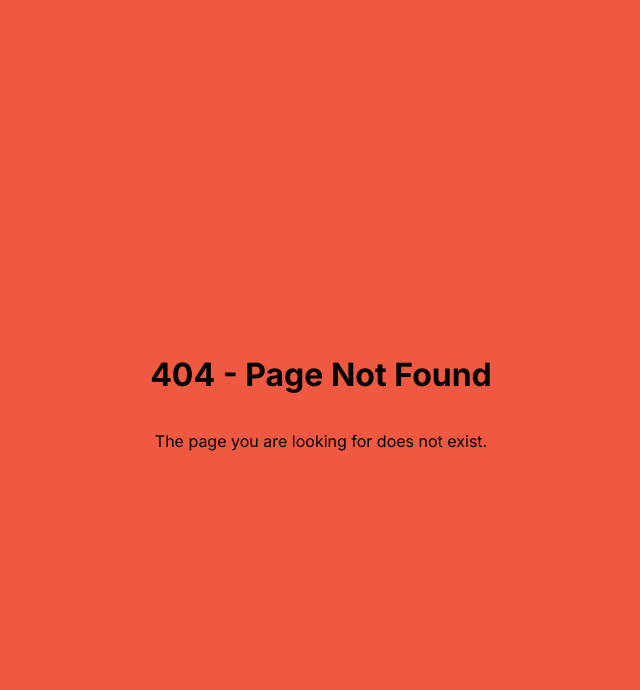
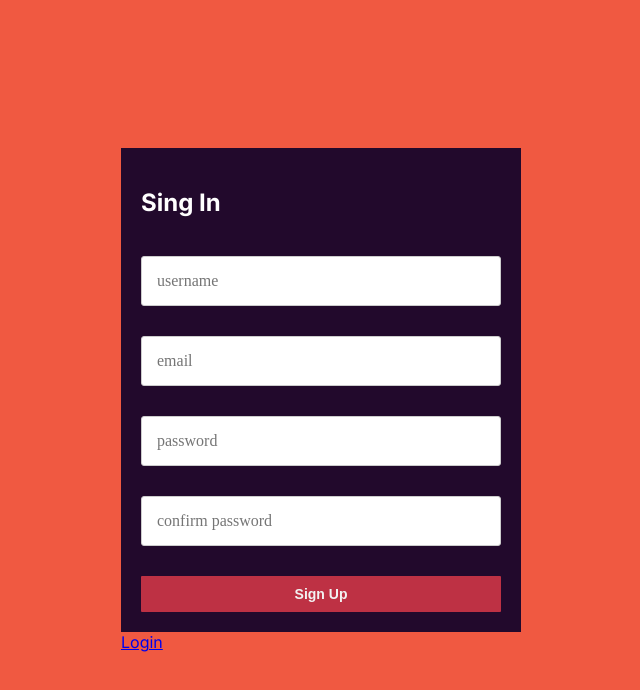
Before and after one commit to uaipedro/next-client-with-login, a Next.js app: page /singin in a window 1280 px wide. Before the commit this address had no page. Shown: the top 690 px of the page, without its empty margins (319-959 px from the left). Built offline with nearby package versions, Linux system fonts and the light colour scheme.

Commit message:
Add Link component to LoginForm and update form class name

```diff
--- a/src/app/page.tsx
+++ b/src/app/(pages)/singin/page.tsx
@@ -1,11 +1,11 @@
 import Image from "next/image";
 import styles from "./page.module.css";
-import LoginForm from "./components/LoginForm";
+import SinginForm from "@/app/components/SinginForm";
 
 export default function Home() {
   return (
     <main className="container">
-      <LoginForm />
+      <SinginForm />
     </main>
   );
 }
--- /dev/null
+++ b/src/app/components/SinginForm.tsx
@@ -0,0 +1,97 @@
+"use client";
+import Link from "next/link";
+import React, { useState } from "react";
+
+const SinginForm: React.FC = () => {
+  const [username, setUsername] = useState("");
+  const [email, setEmail] = useState("");
+  const [password, setPassword] = useState("");
+  const [confirmPassword, setConfirmPassword] = useState("");
+  const [signupError, setSignupError] = useState("");
+
+  const handleUsernameChange = (e: React.ChangeEvent<HTMLInputElement>) => {
+    setUsername(e.target.value);
+  };
+
+  const handleEmailChange = (e: React.ChangeEvent<HTMLInputElement>) => {
+    setEmail(e.target.value);
+  };
+
+  const handlePasswordChange = (e: React.ChangeEvent<HTMLInputElement>) => {
+    setPassword(e.target.value);
+  };
+
+  const handleConfirmPasswordChange = (
+    e: React.ChangeEvent<HTMLInputElement>
+  ) => {
+    setConfirmPassword(e.target.value);
+  };
+
+  const handleSubmit = (e: React.FormEvent<HTMLFormElement>) => {
+    e.preventDefault();
+    if (password !== confirmPassword) {
+      setSignupError("Passwords do not match");
+      return;
+    }
+    // Add your signup logic here
+  };
+
+  return (
+    <div className="form-wrapper">
+      <form onSubmit={handleSubmit} className="form">
+        <div>
+          <h2>Sing In</h2>
+        </div>
+        <div>
+          <input
+            type="text"
+            placeholder="username"
+            id="username"
+            value={username}
+            onChange={handleUsernameChange}
+            required
+          />
+        </div>
+        <div>
+          <input
+            type="email"
+            placeholder="email"
+            id="email"
+            value={email}
+            onChange={handleEmailChange}
+            required
+          />
+        </div>
+        <div>
+          <input
+            type="password"
+            placeholder="password"
+            id="password"
+            value={password}
+            onChange={handlePasswordChange}
+            required
+          />
+        </div>
+        <div>
+          <input
+            type="password"
+            placeholder="confirm password"
+            id="confirmPassword"
+            value={confirmPassword}
+            onChange={handleConfirmPasswordChange}
+            required
+          />
+        </div>
+        {signupError && <div className="error">{signupError}</div>}
+        <button type="submit" role="primary">
+          Sign Up
+        </button>
+      </form>
+      <div>
+        <Link href="/login">Login</Link>
+      </div>
+    </div>
+  );
+};
+
+export default SinginForm;
--- a/src/app/globals.css
+++ b/src/app/globals.css
@@ -55,7 +55,7 @@ body {
   z-index: 1000;
 }
 
-.login-form {
+.form {
   position: relative;
 
   display: flex;
@@ -70,7 +70,7 @@ body {
   z-index: 1000;
 }
 
-.login-form .error {
+.form .error {
   animation-name: slide-down;
   animation-duration: 0.5s;
   animation-fill-mode: forwards;
```
Also changed, not shown: src/app/(pages)/login/page.tsx (added, +11 -0 lines), src/app/components/LoginForm.tsx (+6 -2 lines).
